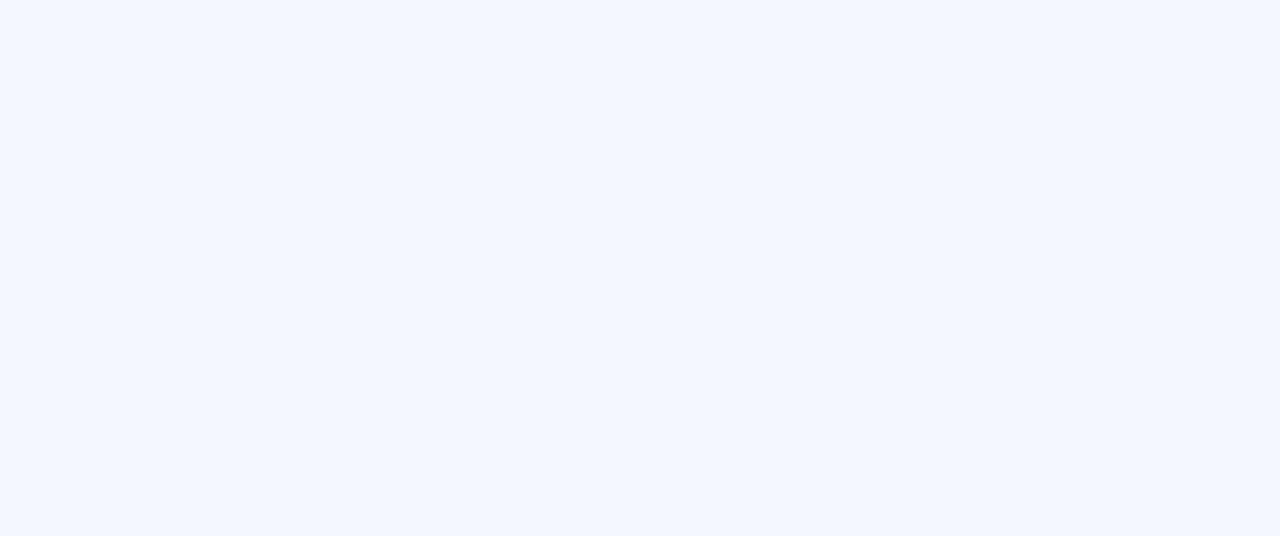
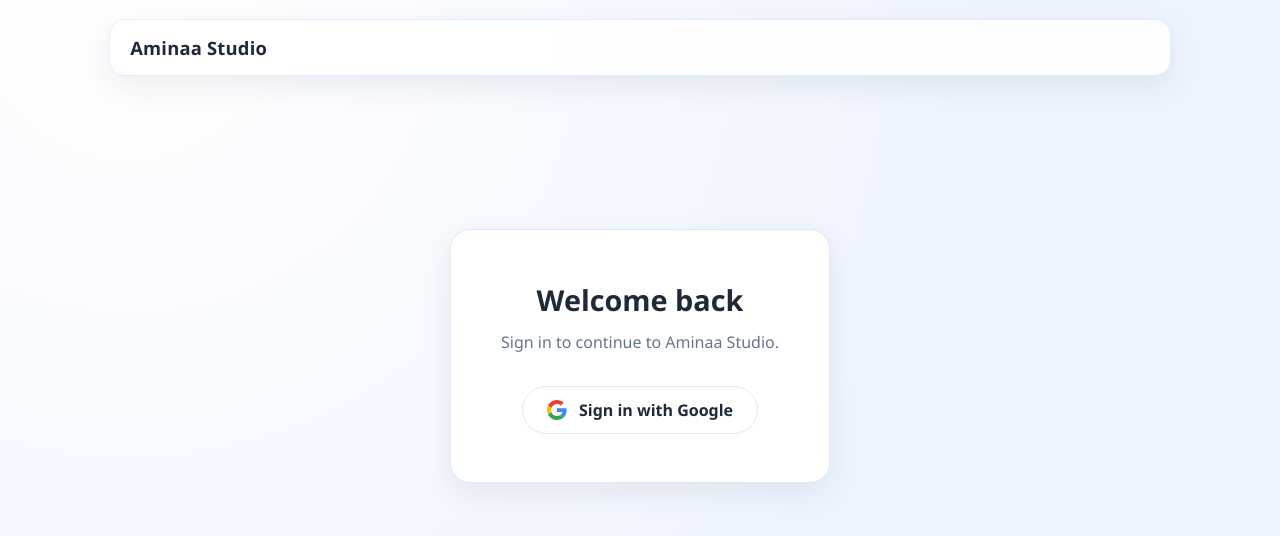
Before and after one commit to byambaa1982/firebase, a React (Vite) app: page /signin in a window 1280 px wide. Before the commit this address had no page. Shown: the top 536 px of the page. Built offline with nearby package versions, Linux system fonts and the light colour scheme; no server answers.

Commit message:
aminna added image

```diff
--- a/src/App.jsx
+++ b/src/App.jsx
@@ -1,13 +1,17 @@
 
 import { BrowserRouter, Routes, Route } from 'react-router-dom'
+import { AuthProvider } from './AuthContext'
 import HomePage from './HomePage'
 import Calculator from './Calculator'
 import ArduinoControl from './ArduinoControl'
 import SearchPage from './SearchPage'
 import ContactPage from './ContactPage'
+import SciencePage from './SciencePage'
+import SignInPage from './SignInPage'
 
 function App() {
   return (
+    <AuthProvider>
       <BrowserRouter>
         <Routes>
           <Route path="/" element={<HomePage />} />
@@ -15,8 +19,11 @@
           <Route path="/arduino" element={<ArduinoControl />} />
           <Route path="/search" element={<SearchPage />} />
           <Route path="/contact" element={<ContactPage />} />
+          <Route path="/science" element={<SciencePage />} />
+          <Route path="/signin" element={<SignInPage />} />
         </Routes>
       </BrowserRouter>
+    </AuthProvider>
   )
 }
 
--- /dev/null
+++ b/src/AuthContext.jsx
@@ -0,0 +1,23 @@
+import { createContext, useContext, useEffect, useState } from 'react'
+import { onAuthStateChanged, signInWithGoogle, signOut } from './firebase'
+
+const AuthContext = createContext(null)
+
+export function AuthProvider({ children }) {
+  const [user, setUser] = useState(null)
+
+  useEffect(() => {
+    const unsubscribe = onAuthStateChanged(setUser)
+    return unsubscribe
+  }, [])
+
+  return (
+    <AuthContext.Provider value={{ user, signInWithGoogle, signOut }}>
+      {children}
+    </AuthContext.Provider>
+  )
+}
+
+export function useAuth() {
+  return useContext(AuthContext)
+}
--- a/src/ContactPage.jsx
+++ b/src/ContactPage.jsx
@@ -1,5 +1,6 @@
 import { useState } from 'react'
 import { Link } from 'react-router-dom'
+import NavUser from './NavUser'
 
 export default function ContactPage() {
   const [form, setForm] = useState({ name: '', email: '', message: '' })
@@ -21,6 +22,7 @@
         <nav className="topnav">
           <Link to="/">Home</Link>
           <Link to="/contact">Contact</Link>
+          <NavUser />
         </nav>
       </header>
 
--- a/src/HomePage.jsx
+++ b/src/HomePage.jsx
@@ -1,4 +1,6 @@
 import { Link } from 'react-router-dom'
+import { useAuth } from './AuthContext'
+import NavUser from './NavUser'
 
 export default function HomePage() {
   return (
@@ -6,9 +8,10 @@
       <header className="topbar">
         <div className="brand">Aminaa Studio</div>
         <nav className="topnav">
-          <a href="#services">Services</a>
+          <Link to="/science">Science</Link>
           <a href="#about">About</a>
           <Link to="/contact">Contact</Link>
+          <NavUser />
         </nav>
       </header>
 
--- /dev/null
+++ b/src/NavUser.jsx
@@ -0,0 +1,20 @@
+import { Link } from 'react-router-dom'
+import { useAuth } from './AuthContext'
+
+export default function NavUser() {
+  const { user, signOut } = useAuth()
+
+  if (!user) {
+    return <Link to="/signin" className="nav-signin">Sign In</Link>
+  }
+
+  return (
+    <div className="nav-user">
+      {user.photoURL && (
+        <img src={user.photoURL} alt={user.displayName} className="nav-avatar" referrerPolicy="no-referrer" />
+      )}
+      <span className="nav-username">{user.displayName?.split(' ')[0]}</span>
+      <button className="nav-signout" onClick={signOut}>Sign Out</button>
+    </div>
+  )
+}
--- /dev/null
+++ b/src/SciencePage.jsx
@@ -0,0 +1,31 @@
+import { Link } from 'react-router-dom'
+import NavUser from './NavUser'
+
+export default function SciencePage() {
+  return (
+    <div className="site-shell" style={{ backgroundColor: '#0d1b2a', minHeight: '100vh' }}>
+      <header className="topbar">
+        <div className="brand">Aminaa Studio</div>
+        <nav className="topnav">
+          <Link to="/">Home</Link>
+          <Link to="/science">Science</Link>
+          <Link to="/contact">Contact</Link>
+          <NavUser />
+        </nav>
+      </header>
+
+      <main style={{ padding: '2rem', display: 'flex', flexDirection: 'column', alignItems: 'center' }}>
+        <h1 style={{ color: '#ffffff', marginBottom: '1.5rem' }}>Science</h1>
+        <img
+          src="/science.png"
+          alt="Science"
+          style={{ maxWidth: '100%', borderRadius: '12px', boxShadow: '0 4px 24px rgba(0,0,0,0.5)' }}
+        />
+      </main>
+
+      <footer className="footer">
+        <p>© 2026 Aminaa Studio. All rights reserved.</p>
+      </footer>
+    </div>
+  )
+}
--- /dev/null
+++ b/src/SignInPage.jsx
@@ -0,0 +1,46 @@
+import { useAuth } from './AuthContext'
+import { useNavigate } from 'react-router-dom'
+import { useEffect } from 'react'
+
+export default function SignInPage() {
+  const { user, signInWithGoogle } = useAuth()
+  const navigate = useNavigate()
+
+  // If already signed in, redirect home
+  useEffect(() => {
+    if (user) navigate('/')
+  }, [user, navigate])
+
+  async function handleSignIn() {
+    try {
+      await signInWithGoogle()
+    } catch (err) {
+      console.error('Sign-in error:', err)
+    }
+  }
+
+  return (
+    <div className="site-shell">
+      <header className="topbar">
+        <div className="brand">Aminaa Studio</div>
+      </header>
+
+      <main className="signin-main">
+        <div className="signin-card">
+          <h1>Welcome back</h1>
+          <p>Sign in to continue to Aminaa Studio.</p>
+          <button className="google-btn" onClick={handleSignIn}>
+            <svg width="20" height="20" viewBox="0 0 48 48" aria-hidden="true">
+              <path fill="#EA4335" d="M24 9.5c3.54 0 6.71 1.22 9.21 3.6l6.85-6.85C35.9 2.38 30.47 0 24 0 14.62 0 6.51 5.38 2.56 13.22l7.98 6.19C12.43 13.72 17.74 9.5 24 9.5z"/>
+              <path fill="#4285F4" d="M46.98 24.55c0-1.57-.15-3.09-.38-4.55H24v9.02h12.94c-.58 2.96-2.26 5.48-4.78 7.18l7.73 6c4.51-4.18 7.09-10.36 7.09-17.65z"/>
+              <path fill="#FBBC05" d="M10.53 28.59c-.48-1.45-.76-2.99-.76-4.59s.27-3.14.76-4.59l-7.98-6.19C.92 16.46 0 20.12 0 24c0 3.88.92 7.54 2.56 10.78l7.97-6.19z"/>
+              <path fill="#34A853" d="M24 48c6.48 0 11.93-2.13 15.89-5.81l-7.73-6c-2.18 1.48-4.97 2.31-8.16 2.31-6.26 0-11.57-4.22-13.47-9.91l-7.98 6.19C6.51 42.62 14.62 48 24 48z"/>
+              <path fill="none" d="M0 0h48v48H0z"/>
+            </svg>
+            Sign in with Google
+          </button>
+        </div>
+      </main>
+    </div>
+  )
+}
--- a/src/index.css
+++ b/src/index.css
@@ -245,3 +245,106 @@
   border: 1.5px solid #86efac;
   color: #166534;
 }
+
+/* ── Nav Auth ───────────────────────────── */
+.nav-signin {
+  text-decoration: none;
+  font-weight: 700;
+  color: #2563eb;
+  padding: 0.35rem 0.85rem;
+  border: 1.5px solid #2563eb;
+  border-radius: 999px;
+  transition: background 200ms, color 200ms;
+}
+
+.nav-signin:hover {
+  background: #2563eb;
+  color: #fff;
+}
+
+.nav-user {
+  display: flex;
+  align-items: center;
+  gap: 0.55rem;
+}
+
+.nav-avatar {
+  width: 30px;
+  height: 30px;
+  border-radius: 50%;
+  object-fit: cover;
+  border: 2px solid #2563eb;
+}
+
+.nav-username {
+  font-weight: 600;
+  font-size: 0.9rem;
+  color: #1e3a8a;
+}
+
+.nav-signout {
+  background: none;
+  border: 1.5px solid #94a3b8;
+  border-radius: 999px;
+  padding: 0.3rem 0.75rem;
+  font-size: 0.82rem;
+  font-weight: 600;
+  color: #475569;
+  cursor: pointer;
+  transition: border-color 200ms, color 200ms;
+}
+
+.nav-signout:hover {
+  border-color: #ef4444;
+  color: #ef4444;
+}
+
+/* ── Sign In Page ───────────────────────── */
+.signin-main {
+  display: flex;
+  justify-content: center;
+  align-items: center;
+  min-height: 70vh;
+}
+
+.signin-card {
+  background: #fff;
+  border: 1.5px solid #e2e8f0;
+  border-radius: 20px;
+  padding: 3rem 2.5rem;
+  text-align: center;
+  max-width: 380px;
+  width: 100%;
+  box-shadow: 0 10px 30px rgba(31, 41, 55, 0.08);
+}
+
+.signin-card h1 {
+  margin: 0 0 0.5rem;
+  font-size: 1.8rem;
+}
+
+.signin-card p {
+  color: #64748b;
+  margin: 0 0 2rem;
+}
+
+.google-btn {
+  display: inline-flex;
+  align-items: center;
+  gap: 0.75rem;
+  padding: 0.75rem 1.5rem;
+  border: 1.5px solid #e2e8f0;
+  border-radius: 999px;
+  background: #fff;
+  font-size: 1rem;
+  font-weight: 600;
+  color: #1f2937;
+  cursor: pointer;
+  transition: box-shadow 200ms, border-color 200ms;
+  font-family: inherit;
+}
+
+.google-btn:hover {
+  border-color: #4285F4;
+  box-shadow: 0 4px 12px rgba(66, 133, 244, 0.2);
+}
```
Also changed, not shown: public/science.png (added), src/assets/New folder/Screenshot (3).png (added). Lines whose indentation alone changed are shown as unchanged.
